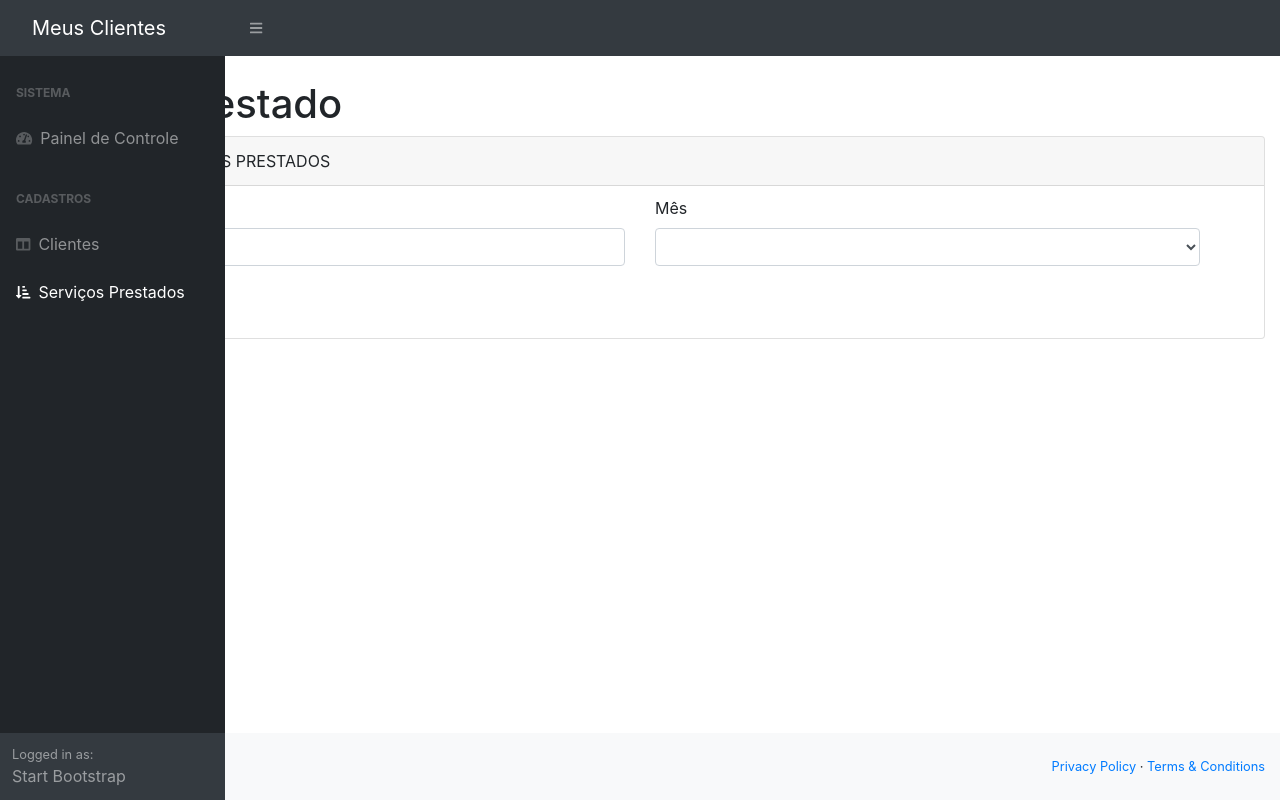
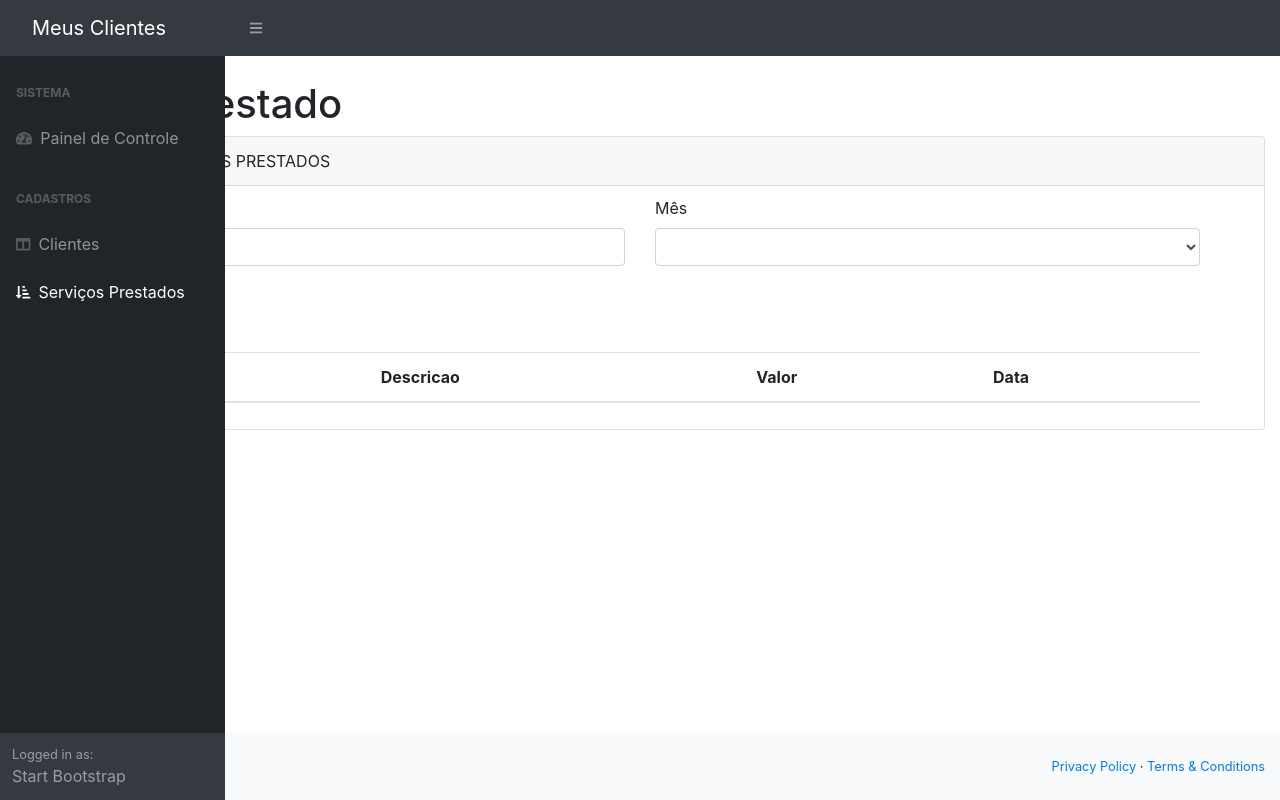
Before and after one commit to josivaldobatista/meu-dinheiro-app, an Angular app: page /servico-prestado-listagem in a window 1280 px wide. Built offline with nearby package versions, Linux system fonts and the light colour scheme.

Commit message:
Alguns ajustes na pesquisa de servicos prestados.

```diff
--- a/src/app/servico-prestado.service.ts
+++ b/src/app/servico-prestado.service.ts
@@ -19,11 +19,11 @@
     return this.http.post<ServicoPrestado>(this.API_URL, servicoPrestado);
   }
 
-  buscar(nome: string, mes: number): Observable<ServicoPrestadoBusca> {
+  buscar(nome: string, mes: number): Observable<ServicoPrestadoBusca[]> {
 
     const httpParams = new HttpParams()
       .set("nome", nome)
-      .set("mes", mes.toString());
+      .set("mes", mes ? mes.toString() : ' ');
 
     const url = this.API_URL + "?" + httpParams.toString();
     console.log(url);
--- a/src/app/servico-prestado/servico-prestado-lista/servico-prestado-lista.component.html
+++ b/src/app/servico-prestado/servico-prestado-lista/servico-prestado-lista.component.html
@@ -31,5 +31,31 @@
                 </div>
             </div>
         </form>
+        <br>
+        <div class="row">
+            <div class="col-md-12">
+                <div class="alert alert-warning" role="alert" *ngIf="message">
+                    {{ message }}
+                </div>
+                <table class="table">
+                    <thead>
+                        <tr>
+                            <th>Cliente</th>
+                            <th>Descricao</th>
+                            <th>Valor</th>
+                            <th>Data</th>
+                        </tr>
+                    </thead>
+                    <tBody>
+                        <tr *ngFor="let s of listaServicoPrestado">
+                            <td> {{ s.cliente.nome }}</td>
+                            <td> {{ s.descricao }}</td>
+                            <td> {{ s.valor }}</td>
+                            <td> {{ s.data }}</td>
+                        </tr>
+                    </tBody>
+                </table>
+            </div>
+        </div>
     </div>
 </div>
--- a/src/app/servico-prestado/servico-prestado-lista/servico-prestado-lista.component.ts
+++ b/src/app/servico-prestado/servico-prestado-lista/servico-prestado-lista.component.ts
@@ -12,7 +12,8 @@
   nome: string;
   mes: number;
   meses: number[];
-  listaServicoPrestado: ServicoPrestadoBusca // ++
+  listaServicoPrestado: ServicoPrestadoBusca[];
+  message: string;
 
   constructor(private service: ServicoPrestadoService) {
     this.meses = [1, 2, 3, 4, 5, 6, 7, 8, 9, 10, 11, 12]
@@ -22,11 +23,15 @@
   }
 
   buscar() {
-    console.log('Nome: ', this.nome);
-    console.log('Mes: ', this.mes);
-
     this.service.buscar(this.nome, this.mes)
-      .subscribe(response => this.listaServicoPrestado = response); // ++ Obs.: Verificar essa linha depois.
+      .subscribe(response => {
+        this.listaServicoPrestado = response;
+        if (this.listaServicoPrestado.length <= 0) {
+          this.message = "Nenhum registro encontrado!"
+        } else {
+          this.message = null;
+        }
+      });
 
   }
 
```
